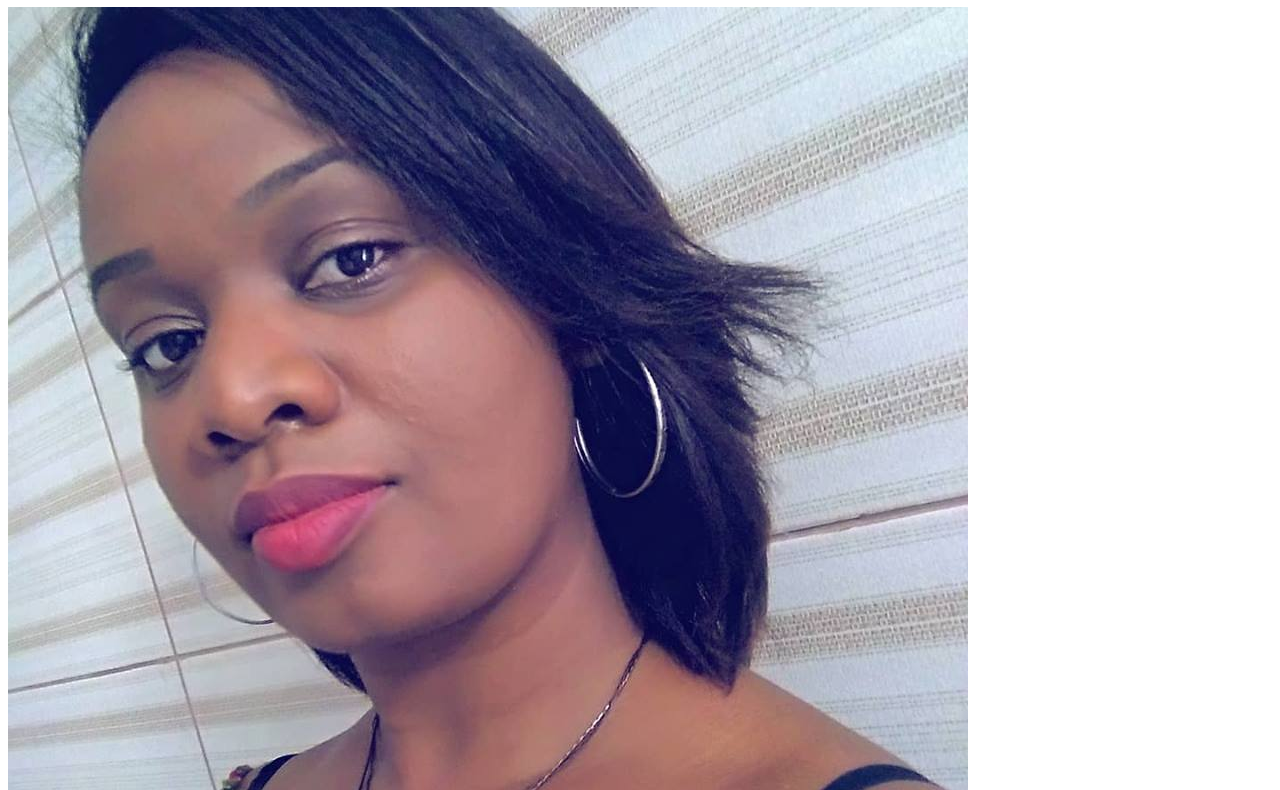
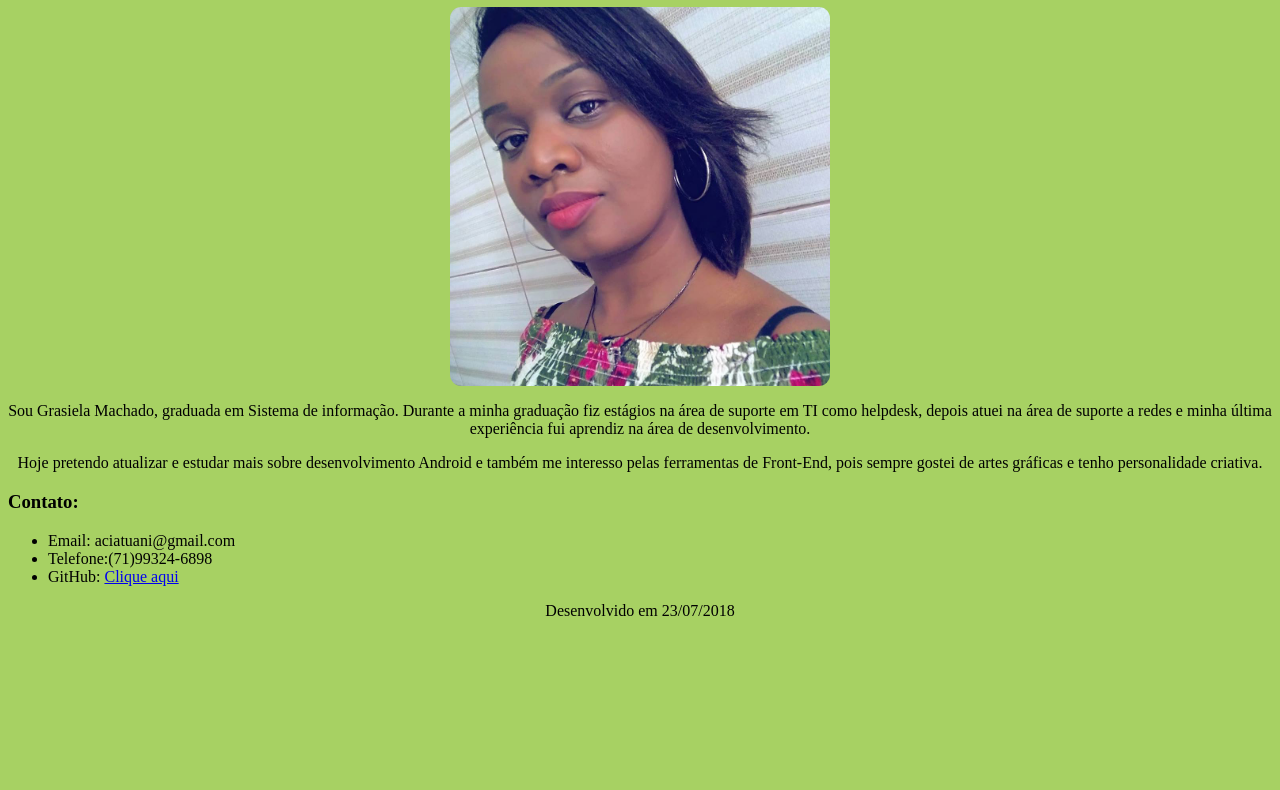
Before and after one commit to GrasielaMach14/perfil, a plain HTML site: page index.html in a window 1280 px wide. Shown: the part 73-863 px from the top of the page. After the commit the page ends 800 px from the top, so only its background shows below. Drawn offline with Linux system fonts and the light colour scheme.

Commit message:
Adicionando CSS na aplicação

```diff
--- /dev/null
+++ b/css/style.css
@@ -0,0 +1,15 @@
+.texto-centro{
+  text-align: center;
+}
+.img-centro{
+  margin-left: auto;
+  margin-right: auto;
+  display: block;
+  width: 30%;
+}
+.img-circle{
+  border-radius: 3%;
+}
+html{
+  background-color: #A7D163;
+}
--- a/index.html
+++ b/index.html
@@ -5,16 +5,17 @@
     <title>Grasiela Machado</title>
     <meta name="author" content="Grsiela Machado de Lima">
     <meta name="description" content="Primeira página criada no curso Universo Front_end">
+    <link rel="stylesheet" href="css/style.css">
   </head>
   <body>
     <header>
       <!-- Cabeçalho da minha página -->
-      <h1>Minha primeira página WEB</h1>
+      <h1 class="texto-centro">Minha primeira página WEB</h1>
     </header>
     <section>
-      <img src="img/perfil.jpg" alt="Grasiela">
-      <p>Sou Grasiela Machado, graduada em Sistema de informação. Durante a minha graduação fiz estágios na área de suporte em TI como helpdesk, depois atuei na área de suporte a redes e minha última experiência fui aprendiz na área de desenvolvimento.</p>
-      <p>Hoje pretendo atualizar e estudar mais sobre desenvolvimento Android e também me interesso pelas ferramentas de Front-End, pois sempre gostei de artes gráficas e tenho personalidade criativa.</p>
+      <img class="img-centro img-circle" src="img/perfil.jpg" alt="Grasiela">
+      <p class="texto-centro">Sou Grasiela Machado, graduada em Sistema de informação. Durante a minha graduação fiz estágios na área de suporte em TI como helpdesk, depois atuei na área de suporte a redes e minha última experiência fui aprendiz na área de desenvolvimento.</p>
+      <p class="texto-centro">Hoje pretendo atualizar e estudar mais sobre desenvolvimento Android e também me interesso pelas ferramentas de Front-End, pois sempre gostei de artes gráficas e tenho personalidade criativa.</p>
       <h3>Contato:</h3>
       <ul>
         <li>Email: aciatuani@gmail.com</li>
@@ -23,7 +24,7 @@
       </ul>
     </section>
     <footer>
-      <p>Desenvolvido em 23/07/2018</p>
+      <p class="texto-centro">Desenvolvido em 23/07/2018</p>
     </footer>
   </body>
 </html>
```
